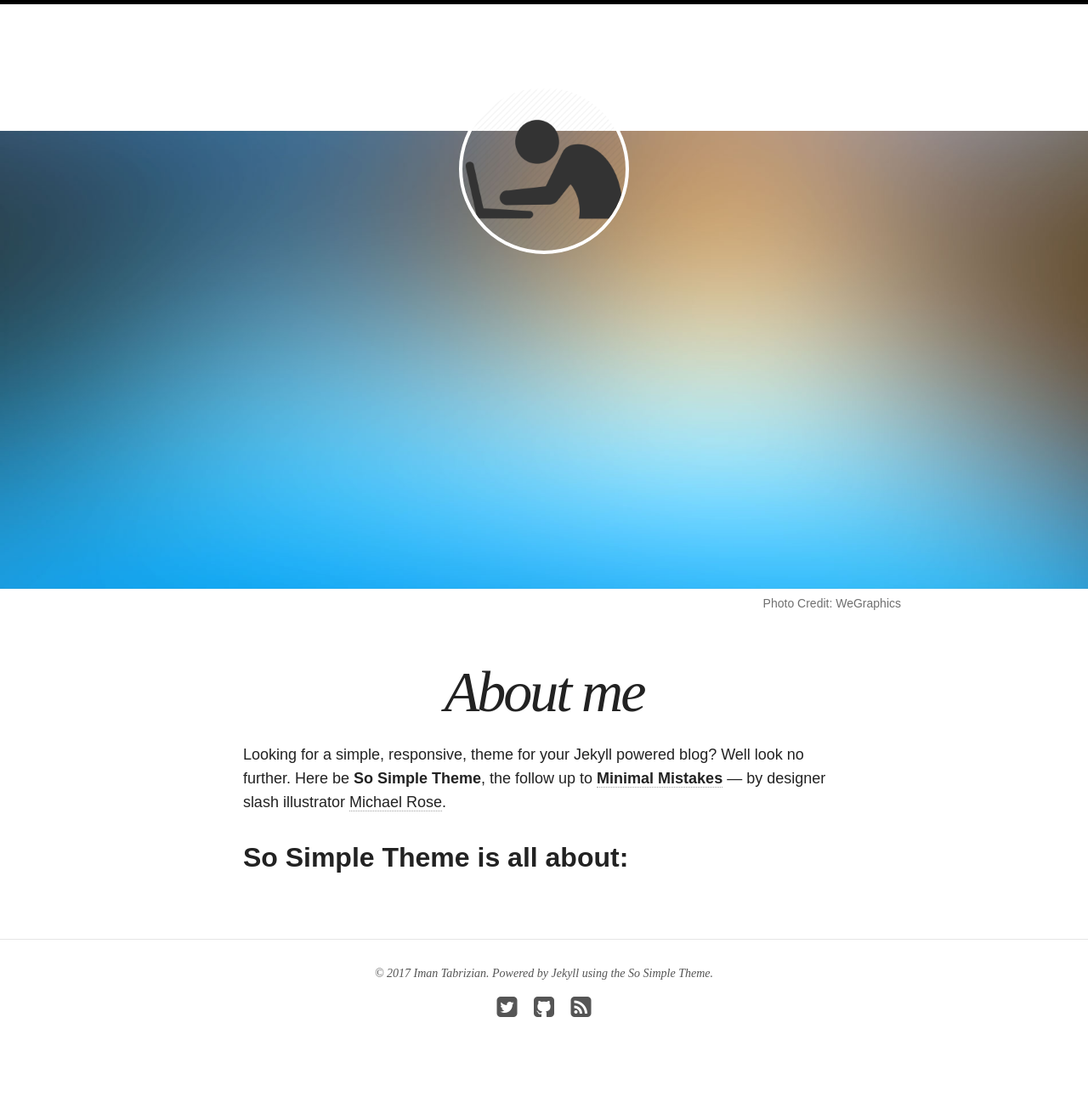
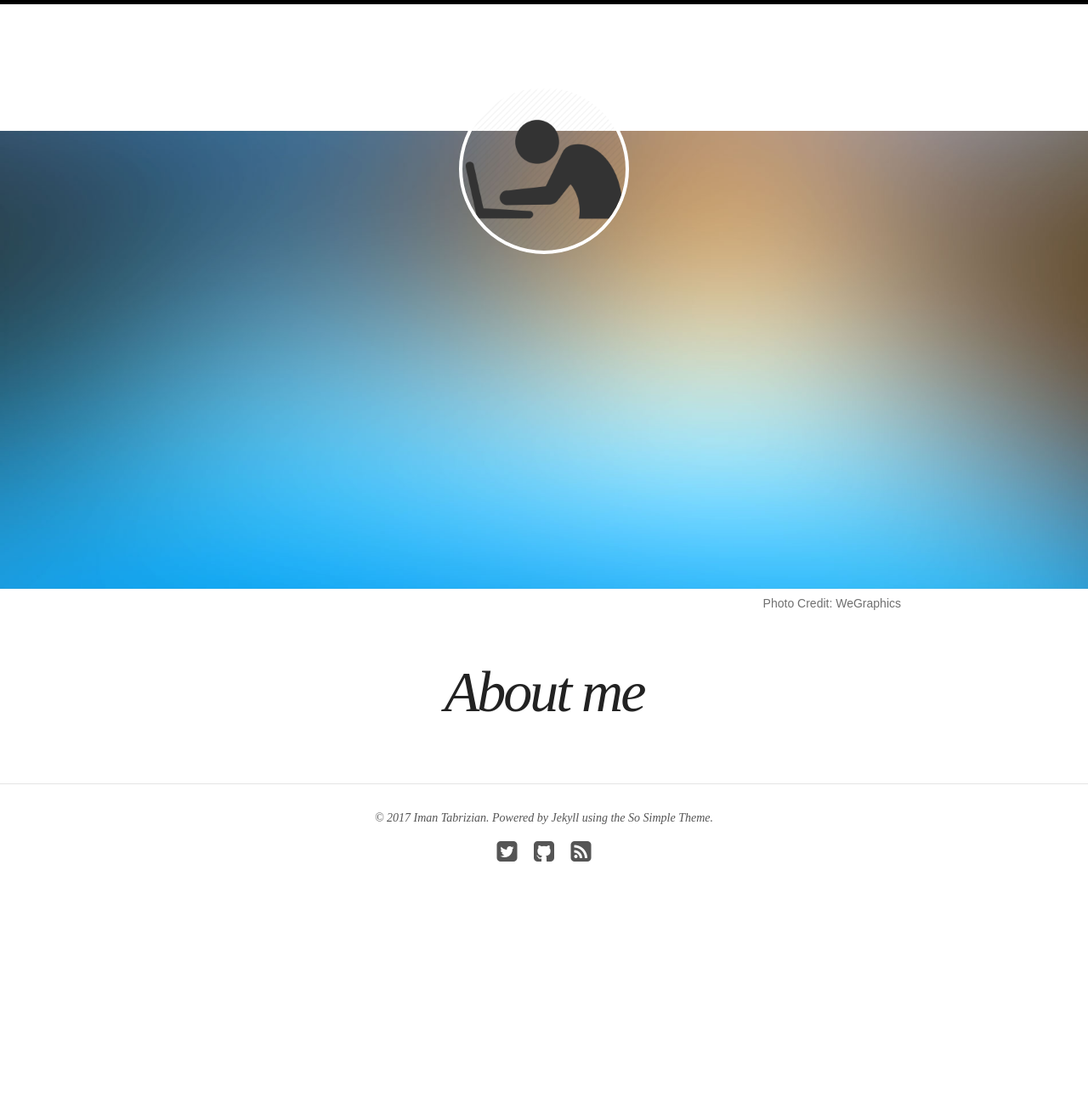
Before and after one commit to Tabrizian/tabrizian.github.io, a Jekyll site: the page built from about/index.md, in a window 1280 px wide. Shown: the whole page at 85% size. Built offline with Jekyll 4.4.1, drawn with Linux system fonts in a browser that asks for light colours; nearby versions of some CDN libraries; after the commit the page ends 1114 px from its top, so only the background shows below that.

Commit message:
About page is now empty

```diff
--- a/about/index.md
+++ b/about/index.md
@@ -8,9 +8,3 @@ image:
   credit: WeGraphics
   creditlink: http://wegraphics.net/downloads/free-ultimate-blurred-background-pack/
 ---
-
-Looking for a simple, responsive, theme for your Jekyll powered blog? Well look no further. Here be **So Simple Theme**, the follow up to [**Minimal Mistakes**](http://mmistakes.github.io/minimal-mistakes) --- by designer slash illustrator [Michael Rose](http://mademistakes.com).
-
-## So Simple Theme is all about:
-
-[^1]: Example: *domain.com/category-name/post-title*
```
